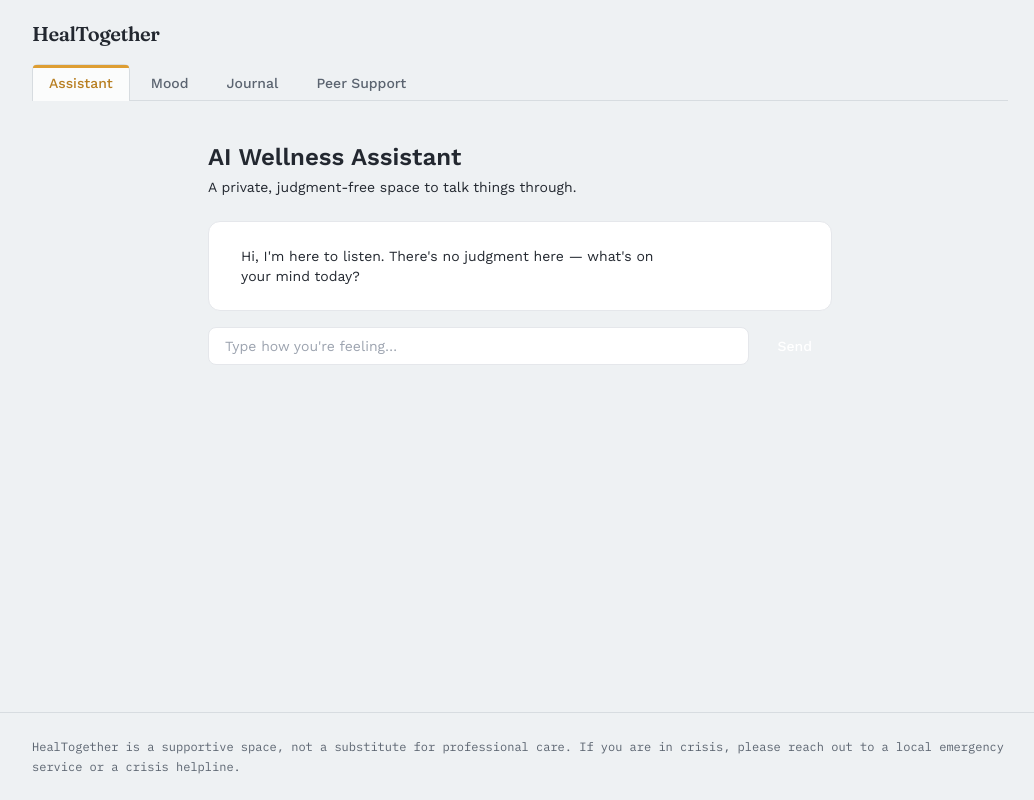
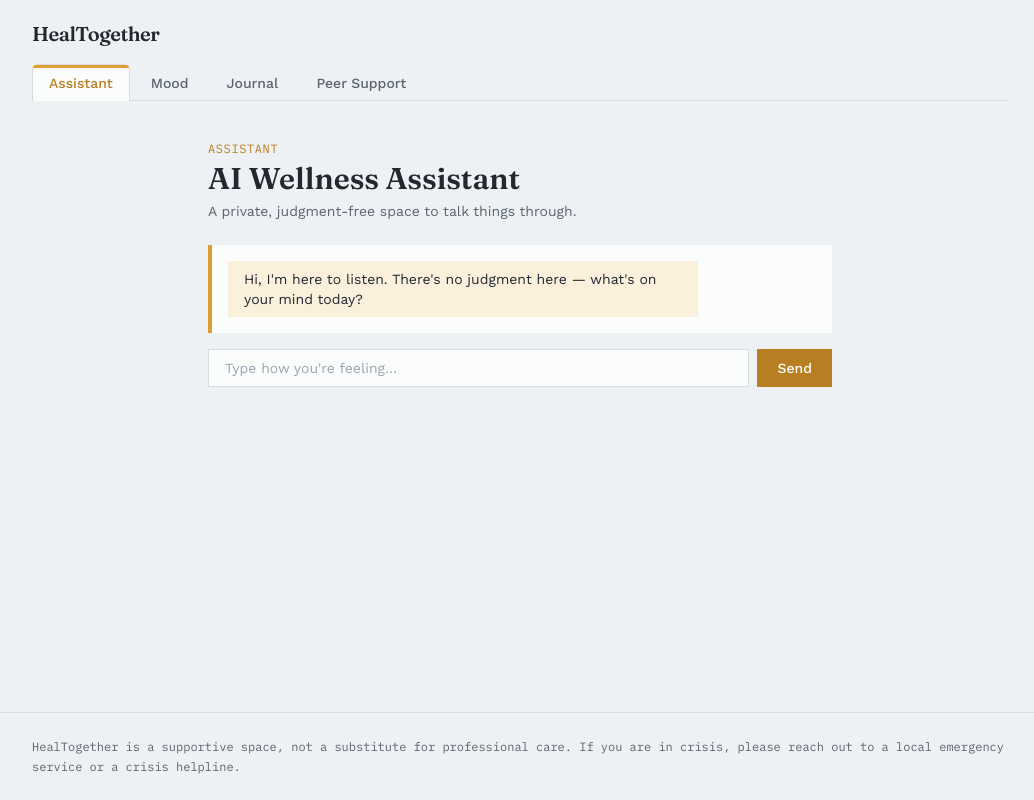
Before and after one commit to priyanshu015211/Heal-Together, a Next.js app: page /chat in a window 1280 px wide. Shown: the whole page, without its empty margins (120-1154 px from the left). Built offline with nearby package versions, Linux system fonts and the light colour scheme.

Commit message:
Update page.js

```diff
--- a/app/chat/page.js
+++ b/app/chat/page.js
@@ -52,27 +52,32 @@ export default function ChatPage() {
 
   return (
     <div className="mx-auto flex max-w-2xl flex-col px-6 py-10">
-      <h1 className="text-2xl font-bold text-calm-700">AI Wellness Assistant</h1>
-      <p className="mt-1 text-sm text-calm-900/70">
+      <span className="font-mono text-xs uppercase tracking-wider text-marigold-dark">
+        Assistant
+      </span>
+      <h1 className="mt-1 font-display text-3xl font-semibold text-ink">
+        AI Wellness Assistant
+      </h1>
+      <p className="mt-1 text-sm text-ink-soft">
         A private, judgment-free space to talk things through.
       </p>
 
-      <div className="mt-6 flex-1 space-y-3 rounded-xl border border-calm-200 bg-white p-4">
+      <div className="mt-6 flex-1 space-y-3 border-l-4 border-marigold bg-card p-4">
         {messages.map((m, i) => (
           <div
             key={i}
-            className={`max-w-[80%] rounded-lg px-4 py-2 text-sm ${
+            className={`max-w-[80%] px-4 py-2 text-sm ${
               m.role === "assistant"
-                ? "bg-calm-100 text-calm-900"
-                : "ml-auto bg-calm-500 text-white"
+                ? "bg-marigold-light text-ink"
+                : "ml-auto bg-ink text-paper"
             }`}
           >
             {m.content}
           </div>
         ))}
         {loading && (
-          <div className="max-w-[80%] rounded-lg bg-calm-100 px-4 py-2 text-sm text-calm-900/60">
-            Typing…
+          <div className="max-w-[80%] bg-marigold-light px-4 py-2 font-mono text-xs text-ink-soft">
+            typing…
           </div>
         )}
       </div>
@@ -82,12 +87,12 @@ export default function ChatPage() {
           value={input}
           onChange={(e) => setInput(e.target.value)}
           placeholder="Type how you're feeling…"
-          className="flex-1 rounded-lg border border-calm-200 px-4 py-2 text-sm focus:border-calm-500 focus:outline-none"
+          className="flex-1 border border-rule bg-card px-4 py-2 text-sm focus:border-marigold-dark focus:outline-none"
         />
         <button
           type="submit"
           disabled={loading}
-          className="rounded-lg bg-calm-600 px-5 py-2 text-sm font-medium text-white hover:bg-calm-700 disabled:opacity-50"
+          className="bg-marigold-dark px-5 py-2 text-sm font-medium text-white transition hover:opacity-90 disabled:opacity-50"
         >
           Send
         </button>
```
